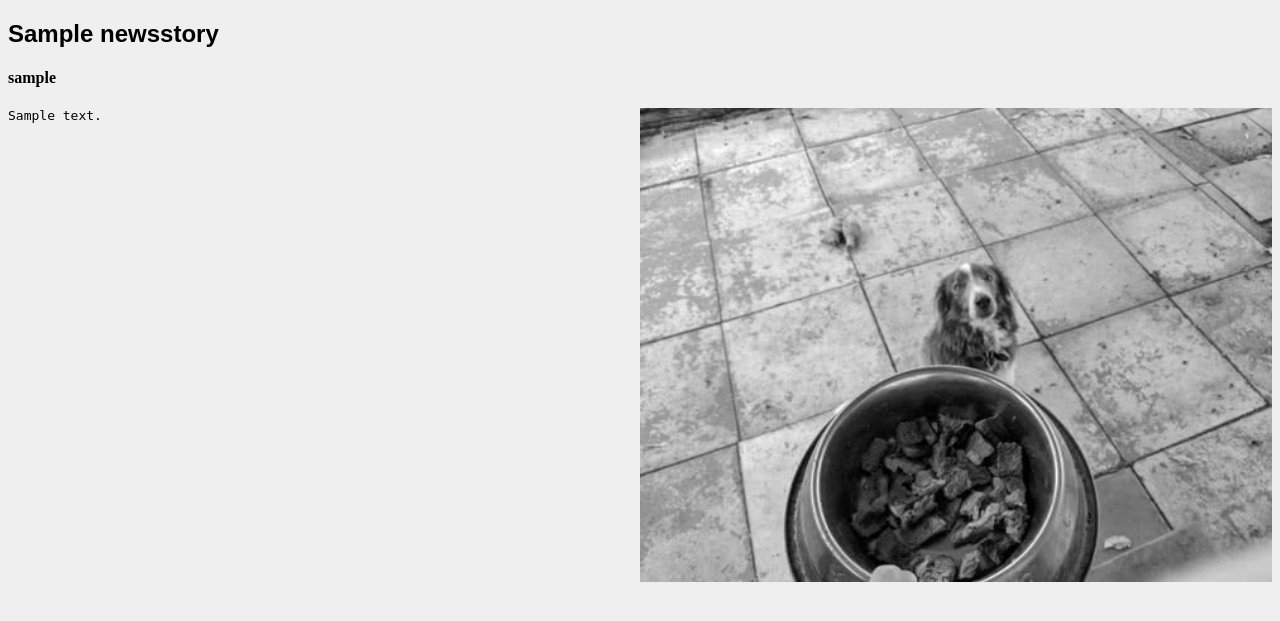
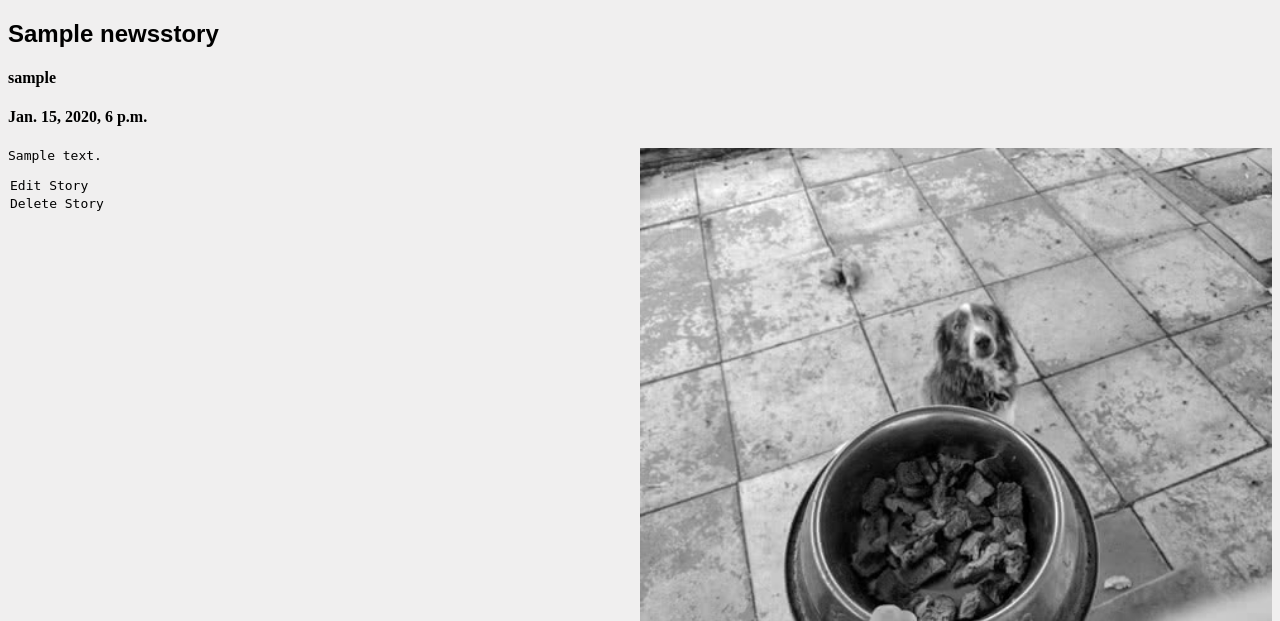
Before and after one commit to SheCodesAus/she-codes-django-news-project-HannahHollywood, a Django app: page /news/story/1 in a window 1280 px wide. Shown: the part 87-708 px from the top of the page. Run offline with Django 4.2, Linux system fonts and the light colour scheme; a user stored in the database is signed in; tables that the repository leaves empty hold one stand-in row (values such as "Sample post"); parts of the project's set-up code (start-up, migrations or seed data) failed here and were passed over; some web fonts are replaced.

Commit message:
Added Delete & Edit forms for NewsStory

```diff
--- a/she_codes_news/news/forms.py
+++ b/she_codes_news/news/forms.py
@@ -1,3 +1,4 @@
+from audioop import reverse
 from django import forms
 from django.forms import ModelForm
 from .models import NewsStory
--- a/she_codes_news/news/models.py
+++ b/she_codes_news/news/models.py
@@ -1,5 +1,6 @@
 from django.contrib.auth import get_user_model
 from django.db import models
+from django.urls import reverse
 
 
 class NewsStory(models.Model):
@@ -13,3 +14,6 @@ class NewsStory(models.Model):
     content = models.TextField()
     class Meta:
         ordering = ['-pub_date']
+
+    # def get_absolute_url(self):
+    #     return reverse('story')
--- a/she_codes_news/news/templates/news/story.html
+++ b/she_codes_news/news/templates/news/story.html
@@ -11,10 +11,19 @@
 <div id="story-wrapper">
   <h2>{{ story.title }}</h2>
   <h4>{{ story.author }}</h4>
+  <h4>{{ story.pub_date }}</h4>
   <div id="story-content">
     <img src="{% static '/news/images/placeholder-5.jpg' %}" />
     {{ story.content|linebreaks }}
   </div>
+
+{% comment %} {% if request.user == customuser %} {% endcomment %}
+{% if request.user.is_authenticated %}
+    <a href="{% url 'news:editStory' story.id %}">Edit Story</a> <br/>
+    <a href="{% url 'news:deleteStory' story.id %}">Delete Story</a> <br/>
+{% else %}
+{% endif %}
+
 </div>
 
 {% endblock %}
--- a/she_codes_news/news/templates/news/storyCard.html
+++ b/she_codes_news/news/templates/news/storyCard.html
@@ -10,7 +10,6 @@
     <div class="story-card-text">
       <h3>{{ story.title }}</h3>
       <h4>{{ story.author }}</h4>
-      <a href="{% url 'news:editStory' story.id %}">Edit Post</a> <br/>
       <h4>{{ story.pub_date }}</h4>
     </div>
   </a>
--- a/she_codes_news/news/urls.py
+++ b/she_codes_news/news/urls.py
@@ -11,7 +11,7 @@ urlpatterns = [
     # Add the form for newStory in the urls (Forms)
     path('add-story/', views.AddStoryView.as_view(), name='newStory'),
     # Add a way to edit a story
-    path('<int:pk>/edit', EditStoryView.as_view(), name='editStory'),
+    path('story/<int:pk>/edit', EditStoryView.as_view(), name='editStory'),
     # Add a a way to delete a story
-    path('<int:pk>/delete', DeleteStoryView.as_view(), name='deleteStory'),
+    path('story/<int:pk>/delete', DeleteStoryView.as_view(), name='deleteStory'),
 ]
--- a/she_codes_news/news/views.py
+++ b/she_codes_news/news/views.py
@@ -40,8 +40,10 @@ class EditStoryView(UpdateView):
     model = NewsStory
     template_name = 'news/editStory.html'
     fields = ['title', 'pub_date', 'content']
+    success_url = reverse_lazy('news:index')
 
 # Add ability to delete a story
 class DeleteStoryView(DeleteView):
     model = NewsStory
     template_name = 'news/deleteStory.html'
+    success_url = reverse_lazy('news:index')
--- a/she_codes_news/users/templates/users/userProfileHome.html
+++ b/she_codes_news/users/templates/users/userProfileHome.html
@@ -25,16 +25,21 @@
   </p>
 </div>
 
+{% comment %} MOVE THIS WHEN DONE {% endcomment %}
 {% if request.user == customuser %}
   <button><a href="{% url 'users:editProfile' %}">Edit Profile</a></button>
 {% else %}
 {% endif %}
+{% comment %} MOVE THIS WHEN DONE {% endcomment %}
 
+{% if request.user == customuser %}
 <div class="user-add-story">
   You can write new stories to be shared with other users here:
   </br>
   <button><a href="{% url 'news:newStory' %}">!! Write New Story !!</a></button>
 </div>
+{% else %}
+{% endif %}
 
 <div class="profile-stories">
   <h3>Your Story History:</h3>
```
